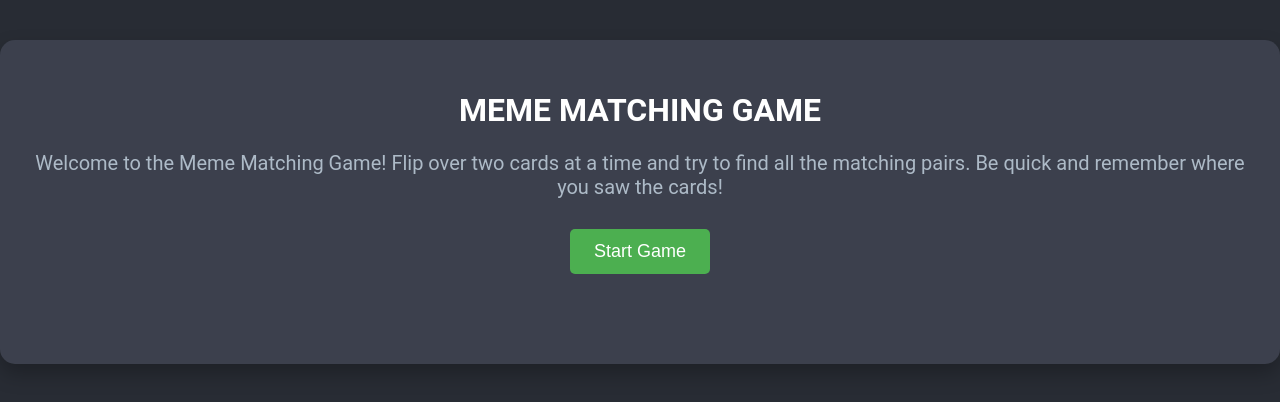
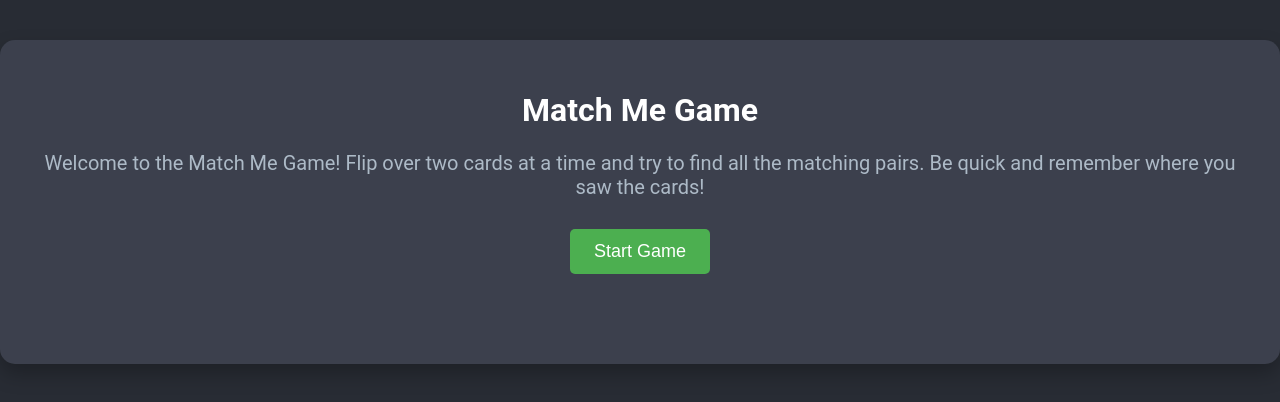
Before and after one commit to Ceceskii/match_me_codepipeline, a plain HTML site: page index.html in a window 1280 px wide. Drawn offline with Linux system fonts and the light colour scheme.

Commit message:
Update index.html

```diff
--- a/index.html
+++ b/index.html
@@ -3,14 +3,14 @@
 <head>
     <meta charset="UTF-8">
     <meta name="viewport" content="width=device-width, initial-scale=1.0">
-    <title>Meme Matching Game</title>
+    <title>Match Me Game</title>
     <link rel="stylesheet" href="styles.css">
 </head>
 <body>
     <div class="container">
-        <h1>MEME MATCHING GAME</h1>
+        <h1>Match Me Game</h1>
         <p class="instructions">
-            Welcome to the Meme Matching Game!  Flip over two cards at a time and try to find all the matching pairs. Be quick and remember where you saw the cards!
+            Welcome to the Match Me Game!  Flip over two cards at a time and try to find all the matching pairs. Be quick and remember where you saw the cards!
         </p>
         <button id="start-game">Start Game</button>
         <div id="game-board" class="game-board">
```
